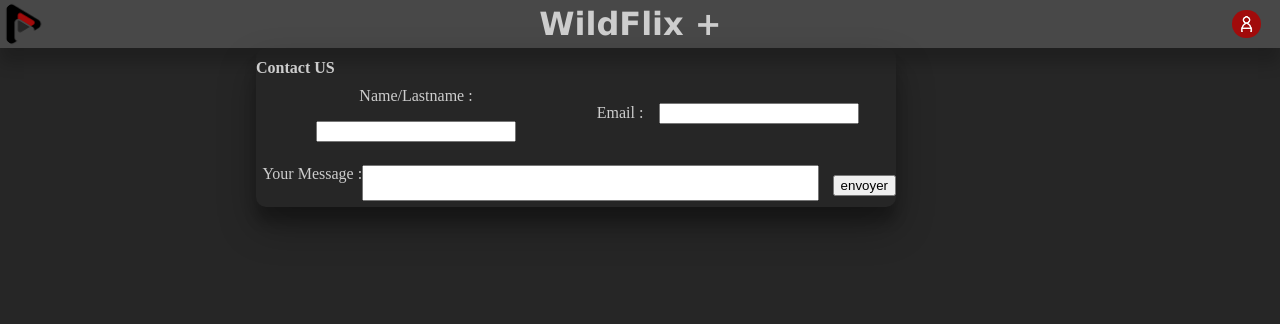
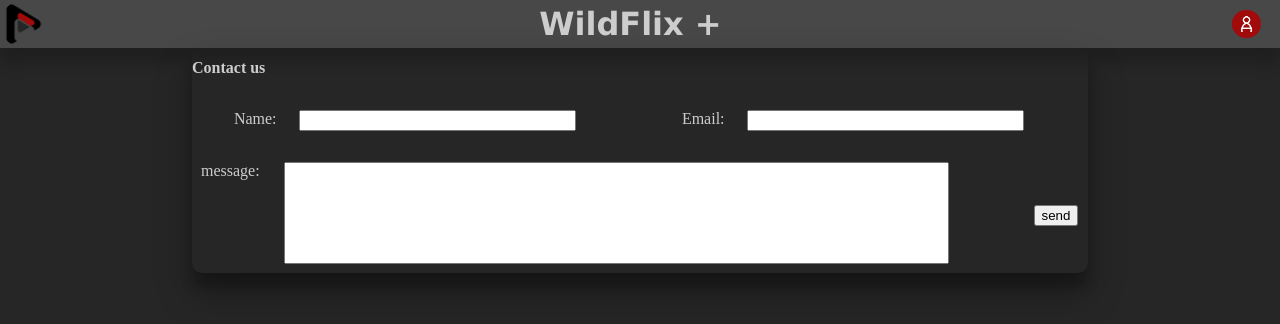
Before and after one commit to WildCodeSchool/2023-03-JS-Remote-Wild_Impact_Project-2_Team_C, a React (Vite) app in the folder frontend/: page / in a window 1280 px wide. Shown: the top 324 px of the page. Built offline with nearby package versions, Linux system fonts and the light colour scheme; a web font is replaced by a local one.

Commit message:
nettoyage du code inutile

```diff
--- a/frontend/src/pages/ContactForm.jsx
+++ b/frontend/src/pages/ContactForm.jsx
@@ -5,28 +5,25 @@ import "../styles/Form.scss";
 function ContactForm() {
   return (
     <div className="form">
-      <h1>Contact US</h1>
+      <h1>Contact us</h1>
       <div className="clien">
-        <div className="name">
         <label id="Fullname">
-            Name/Lastname :
+          Name:
           <input type="text" />
         </label>
-        </div>
-        <div className="email">
+
         <label id="Email">
-            Email :
+          Email:
           <input type="email" />
         </label>
       </div>
-      </div>
       <div className="envoi">
         <div className="divmessage">
-          Your Message :
+          message:
           <textarea className="textarea" />
         </div>
         <div className="divbutton">
-          <button> envoyer </button>
+          <button> send </button>
         </div>
       </div>
     </div>
--- a/frontend/src/styles/Form.scss
+++ b/frontend/src/styles/Form.scss
@@ -27,6 +27,7 @@
   }
   textarea {
     resize: none;
+    height: 6rem;
   }
   button {
     margin-top: 10%;
@@ -36,9 +37,9 @@
 @media screen and (min-width: 769px) {
   .form {
     display: flex;
-    //width: 100%;
+    width: 70%;
     height: 30%;
-    margin: 0 20%;
+    margin: 0 15%;
     border-radius: 10px;
     box-shadow: rgba(0, 0, 0, 0.3) 0px 19px 38px,
       rgba(0, 0, 0, 0.22) 0px 15px 12px;
@@ -49,22 +50,20 @@
   }
   .clien {
     display: flex;
+  }
+  .Fullname {
+    display: flex;
+  }
+
+  label {
     width: 100%;
-  }
-  .name {
-    width: 50%;
-  }
-  .email {
-    width: 50%;
-  }
-  input {
-    width: 10px;
   }
 
   .envoi {
     display: flex;
     justify-content: center;
     align-items: center;
+    height: 50%;
   }
   .divmessage {
     width: 100%;
@@ -79,7 +78,7 @@
     justify-content: flex-start;
   }
   .textarea {
-    margin: 0;
+    margin-left: 3%;
     min-width: 80%;
     min-height: 100%;
   }
@@ -87,5 +86,6 @@
     display: flex;
     justify-content: center;
     align-items: center;
+    margin-right: 0.6rem;
   }
 }
```
Lines whose indentation alone changed are shown as unchanged.
